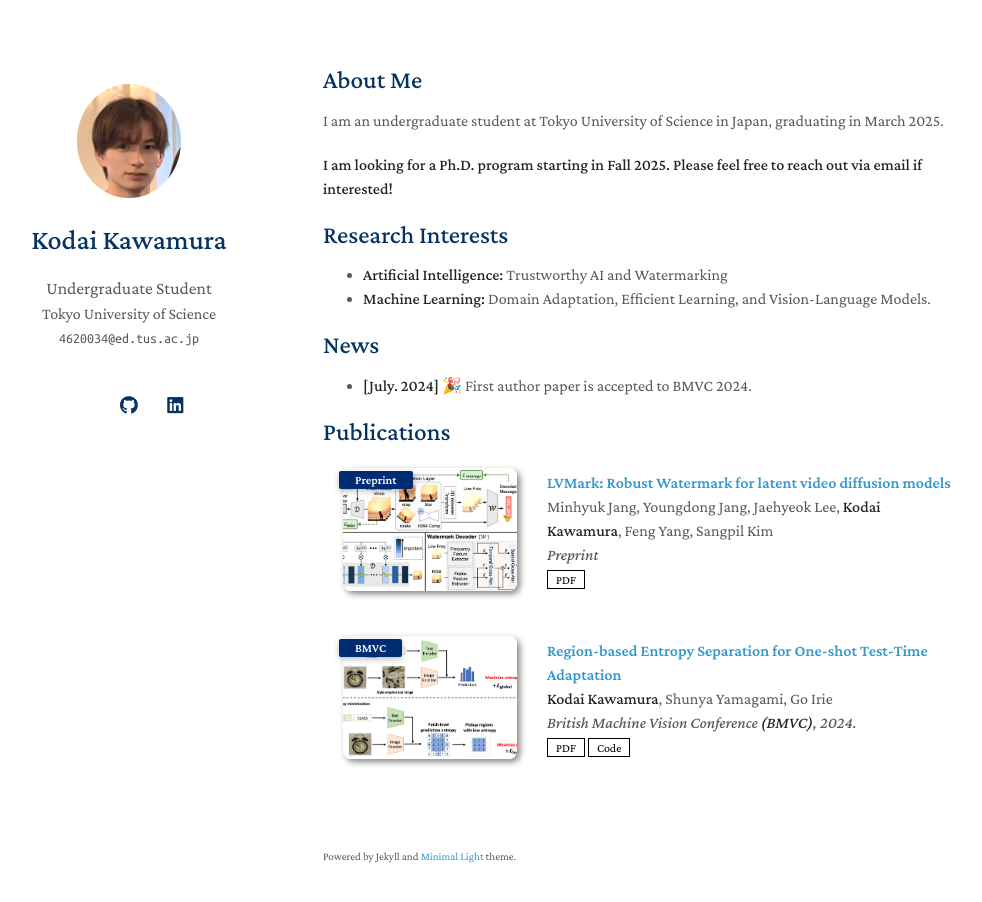
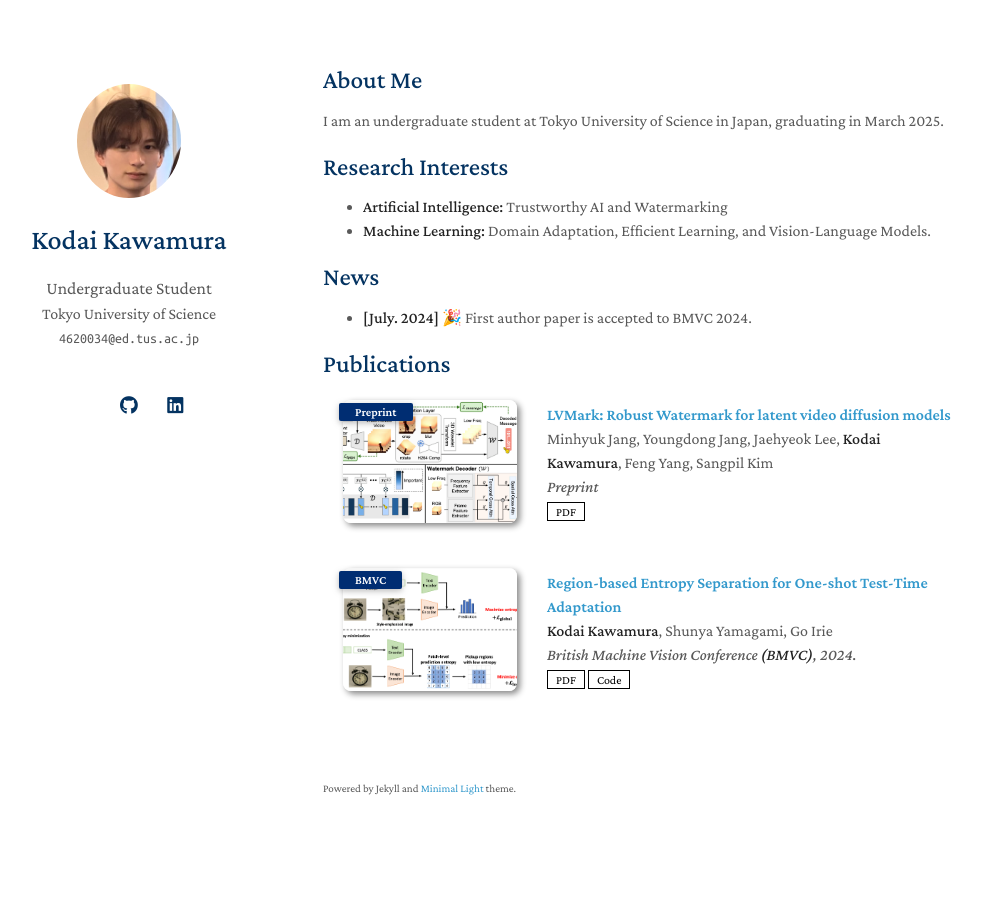
Before and after one commit to kodaikawamura/kodaikawamura, a Jekyll site: the page built from index.md, in a window 1280 px wide and 937 px high. Shown: the top 902 px of the window, without its empty margins (147-1129 px from the left). Built offline with Jekyll 4.4.1, drawn with Linux system fonts in a browser that asks for light colours; a style sheet for code colours, icons or effects is not loaded; our own code applies the rules of GitHub Pages for plain Markdown files.

Commit message:
Update index.md

```diff
--- a/index.md
+++ b/index.md
@@ -5,8 +5,6 @@ layout: homepage
 ## About Me
 
 I am an undergraduate student at Tokyo University of Science in Japan, graduating in March 2025.
-
-**I am looking for a Ph.D. program starting in Fall 2025. Please feel free to reach out via email if interested!**
 
 ## Research Interests
 
```
